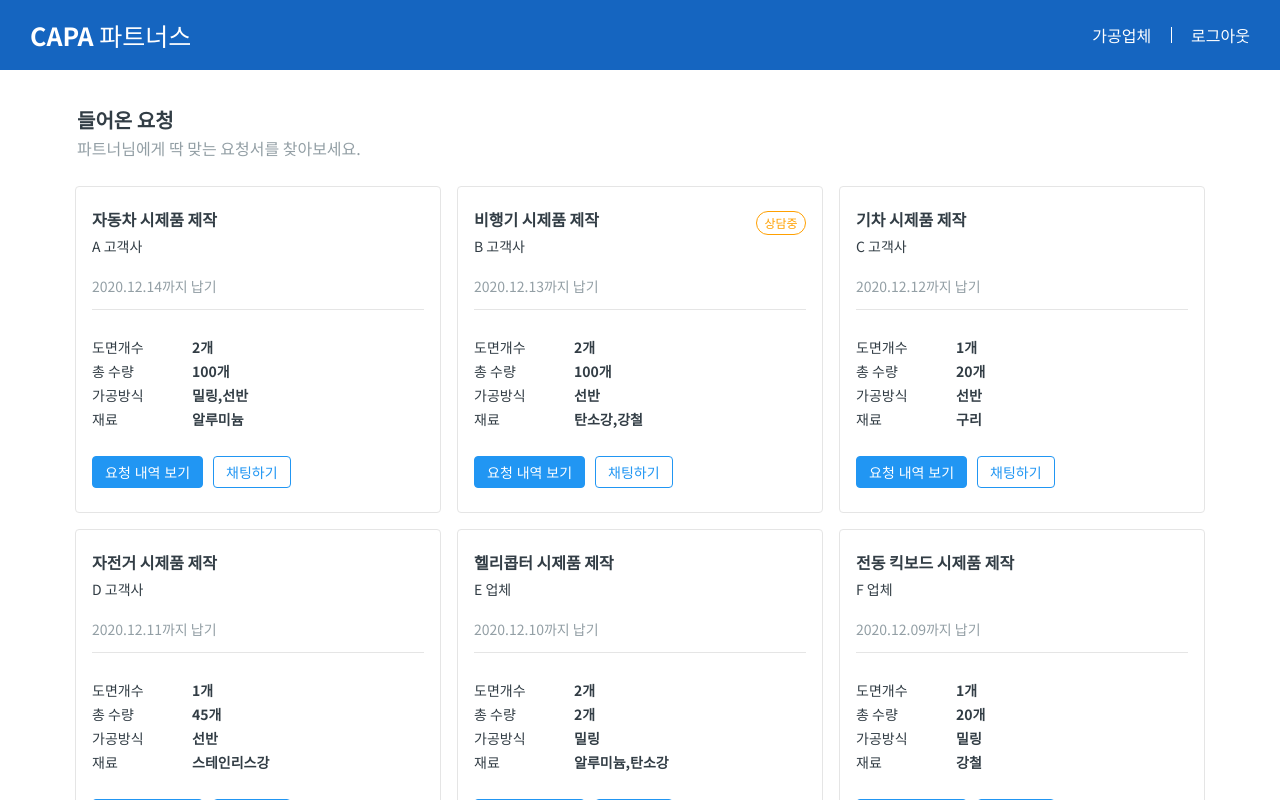
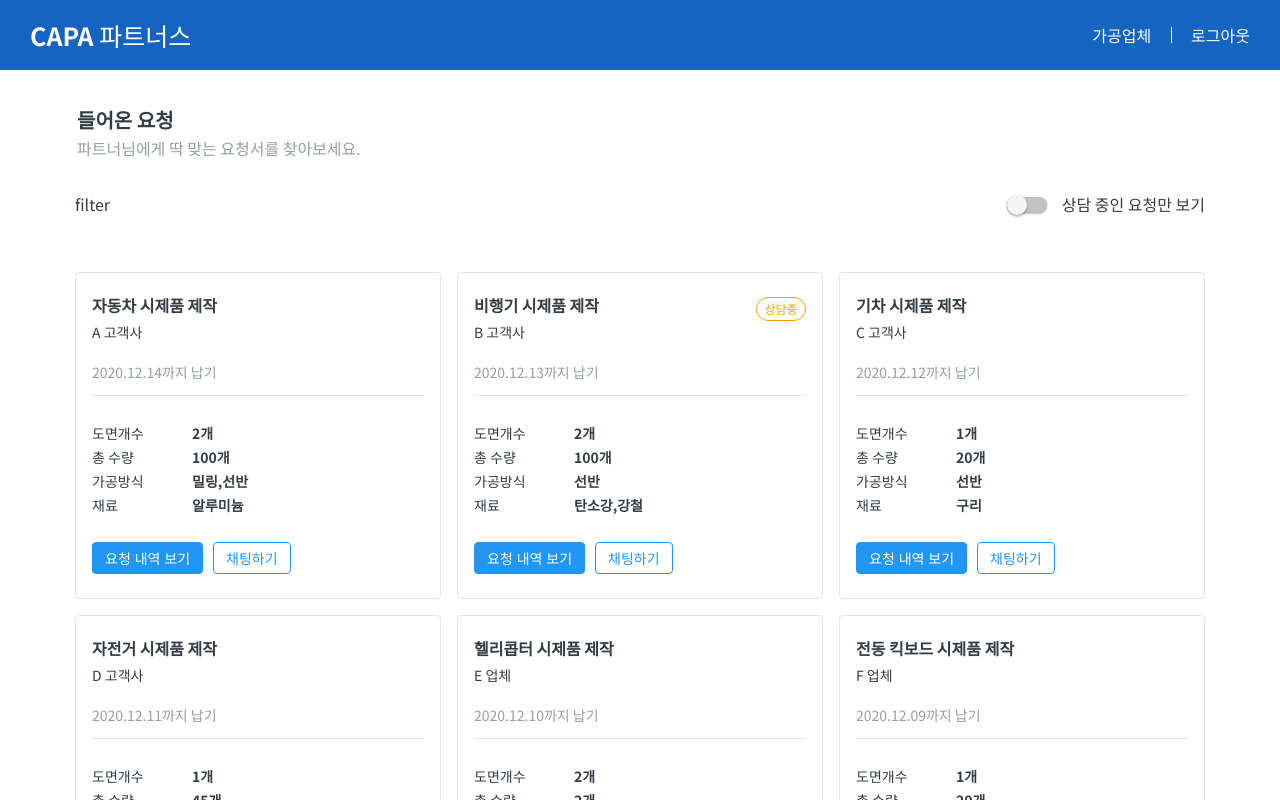
Before and after one commit to devjoylee/estimate-board, a React (Create React App) app: page / in a window 1280 px wide. Shown: the top 800 px of the page. Built offline with nearby package versions, Linux system fonts and the light colour scheme; data requests are answered from the project's data file.

Commit message:
💄 토글 스위치 버튼 구성
✨ 토글 스위치 기능 구현

💄 constants TAG_BALL / GRAY_LIGHT color 추가

✨ 토글 스위치 on/off 시 카드출력 기능 구현

```diff
--- a/src/components/EstimateList/EstimateItem.tsx
+++ b/src/components/EstimateList/EstimateItem.tsx
@@ -5,13 +5,18 @@ import { Button } from './Button';
 
 interface itemProps {
   item: Estimate;
+  isChecked: boolean;
 }
 
-export const EstimateItem = ({ item }: itemProps) => {
+interface StyleProps {
+  isChecked: boolean;
+}
+
+export const EstimateItem = ({ item, isChecked }: itemProps) => {
   const { amount, client, count, due, material, method, status, title } = item;
 
   return (
-    <EstimateItemContainer>
+    <EstimateItemContainer className={status} isChecked={isChecked}>
       <ItemHeader>
         <h3>{title}</h3>
         <p>{client}</p>
@@ -44,13 +49,16 @@ export const EstimateItem = ({ item }: itemProps) => {
   );
 };
 
-const EstimateItemContainer = styled.li`
+const EstimateItemContainer = styled.li<StyleProps>`
   padding: 24px 16px;
   border: 1px solid ${COLOR.BORDER};
   border-radius: 4px;
 
   &:hover {
     outline: 2px solid ${COLOR.BLUE_LIGHT};
+  }
+  &.대기중 {
+    display: ${({ isChecked }) => (isChecked ? 'none' : 'block')};
   }
 `;
 
--- a/src/components/EstimateList/EstimateList.tsx
+++ b/src/components/EstimateList/EstimateList.tsx
@@ -5,16 +5,17 @@ import { COLOR } from 'constants/';
 
 interface EstimateProps {
   apiData: Estimate[];
+  isChecked: boolean;
 }
 
-export const EstimateList = ({ apiData }: EstimateProps) => {
+export const EstimateList = ({ apiData, isChecked }: EstimateProps) => {
   return (
     <EstimateListContainer>
       {!apiData.length && (
         <NoEstimate>조건에 맞는 견적 요청이 없습니다.</NoEstimate>
       )}
       {apiData.map(item => (
-        <EstimateItem item={item} key={item.id} />
+        <EstimateItem item={item} key={item.id} isChecked={isChecked} />
       ))}
     </EstimateListContainer>
   );
--- /dev/null
+++ b/src/components/Toggle.tsx
@@ -0,0 +1,84 @@
+import React, { SetStateAction } from 'react';
+import { Estimate } from 'types/card';
+import { COLOR } from 'constants/';
+import styled from 'styled-components';
+
+interface EstimateProps {
+  isChecked: boolean;
+  setIsChecked: (value: boolean) => void;
+}
+
+export const Toggle = ({ isChecked, setIsChecked }: EstimateProps) => {
+  const handleClick = () => {
+    setIsChecked(!isChecked);
+  };
+
+  return (
+    <ToggleBox>
+      <ToggleLabel>
+        <ToggleInput type="checkbox" onClick={handleClick} />
+        <ToggleBall />
+      </ToggleLabel>
+      <ToggleText>상담 중인 요청만 보기</ToggleText>
+    </ToggleBox>
+  );
+};
+
+const ToggleText = styled.span`
+  margin-left: 15px;
+`;
+
+const ToggleBall = styled.div`
+  position: absolute;
+  cursor: pointer;
+  top: 0;
+  left: 0;
+  right: 0;
+  bottom: 0;
+  border-radius: 20px;
+  background-color: ${COLOR.GRAY_LIGHT};
+  box-shadow: 0px 0px 2px rgba(0, 0, 0, 0.12), 0px 2px 2px rgba(0, 0, 0, 0.24);
+  -webkit-transition: 0.4s;
+  transition: 0.4s;
+  ::before {
+    position: absolute;
+    content: '';
+    height: 20px;
+    width: 20px;
+    top: -2px;
+    background-color: #f5f5f5;
+    box-shadow: 0px 0px 2px rgba(0, 0, 0, 0.12), 0px 2px 2px rgba(0, 0, 0, 0.24);
+    -webkit-transition: 0.5s;
+    transition: 0.4s;
+    border-radius: 20px;
+  }
+`;
+
+const ToggleLabel = styled.label`
+  display: inline-block;
+  position: relative;
+  width: 40px;
+  height: 15px;
+`;
+
+const ToggleInput = styled.input`
+  opacity: 0;
+  width: 0;
+  height: 0;
+  :checked + ${ToggleBall} {
+    background-color: ${COLOR.TAG};
+    box-shadow: 0px 0px 2px rgba(0, 0, 0, 0.12), 0px 2px 2px rgba(0, 0, 0, 0.24);
+  }
+  :checked + ${ToggleBall}::before {
+    background-color: ${COLOR.TAG_BALL};
+    -webkit-transform: translateX(22px);
+    -ms-transform: translateX(22px);
+    transform: translateX(22px);
+  }
+`;
+
+const ToggleBox = styled.div`
+  display: flex;
+  justify-content: center;
+  align-items: center;
+`;
--- a/src/constants/index.ts
+++ b/src/constants/index.ts
@@ -2,6 +2,8 @@ export const COLOR = {
   BLUE: '#1565C0',
   BLUE_LIGHT: '#2196F3',
   TAG: '#FFA000',
+  TAG_BALL: '#F2D522',
   GRAY: '#939FA5',
+  GRAY_LIGHT: '#C2C2C2',
   BORDER: '#E5E5E5',
 };
--- a/src/pages/mainPage.tsx
+++ b/src/pages/mainPage.tsx
@@ -1,11 +1,15 @@
 import React, { useEffect, useState } from 'react';
-import styled from 'styled-components';
+import { EstimateList } from 'components/EstimateList';
+import { Estimate } from 'types/card';
+import { Toggle } from 'components/Toggle';
 import { fetcher } from 'utils/fetcher';
 import { COLOR } from 'constants/';
-import { EstimateList } from 'components/EstimateList';
+import styled from 'styled-components';
 
 export const MainPage = () => {
-  const [apiData, setApiData] = useState([]);
+  const [apiData, setApiData] = useState<Estimate[]>([]);
+  const [isChecked, setIsChecked] = useState(false);
+
   useEffect(() => {
     (async function fetchData() {
       const data = await fetcher();
@@ -13,18 +17,26 @@ export const MainPage = () => {
     })();
   }, []);
 
-  console.log(apiData);
-
   return (
     <PageContainer>
       <MainHeader>
         <h2>들어온 요청</h2>
         <span>파트너님에게 딱 맞는 요청서를 찾아보세요.</span>
       </MainHeader>
-      <EstimateList apiData={apiData} />
+      <OptionContainer>
+        <div>filter</div>
+        <Toggle isChecked={isChecked} setIsChecked={setIsChecked} />
+      </OptionContainer>
+      <EstimateList apiData={apiData} isChecked={isChecked} />
     </PageContainer>
   );
 };
+
+const OptionContainer = styled.div`
+  display: flex;
+  justify-content: space-between;
+  padding: 40px 0 30px;
+`;
 
 const PageContainer = styled.main`
   max-width: 1130px;
```
Also changed, not shown: 1 other file (tests, documents, lock files or other folders).
